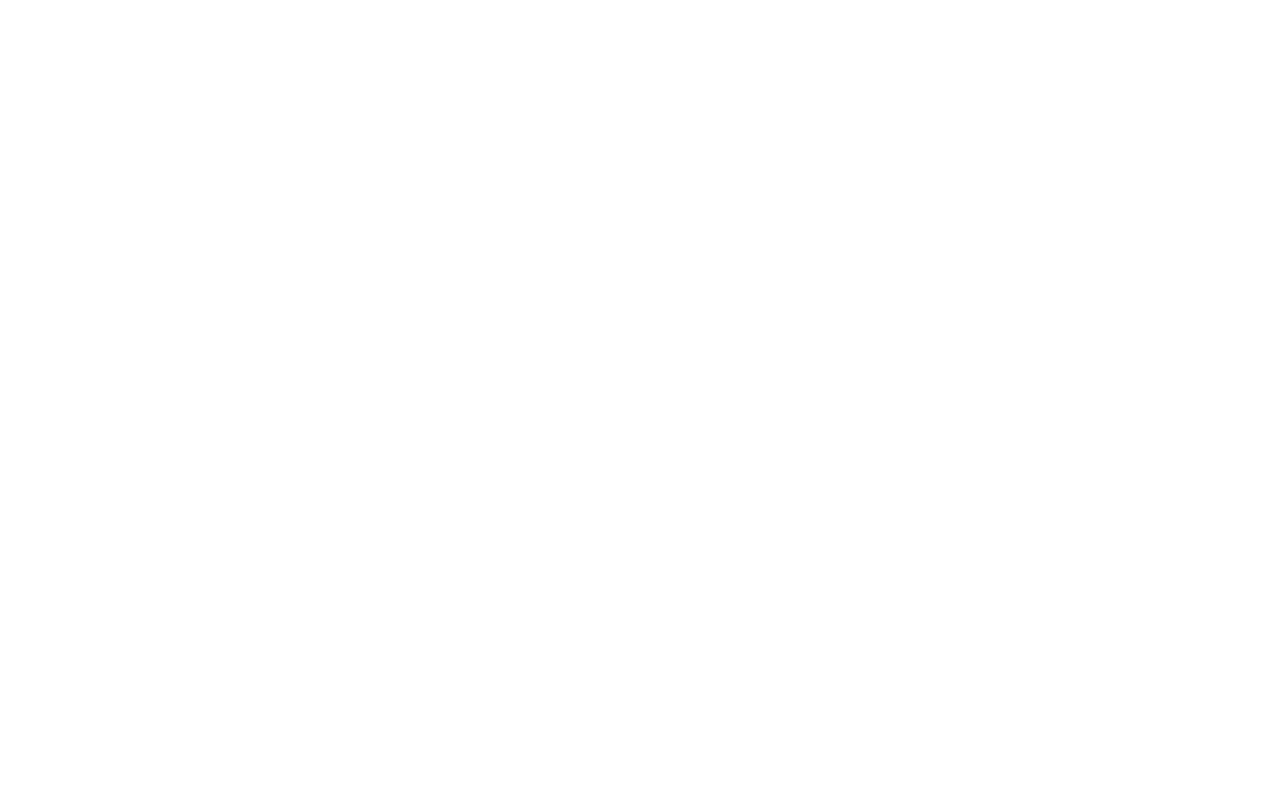
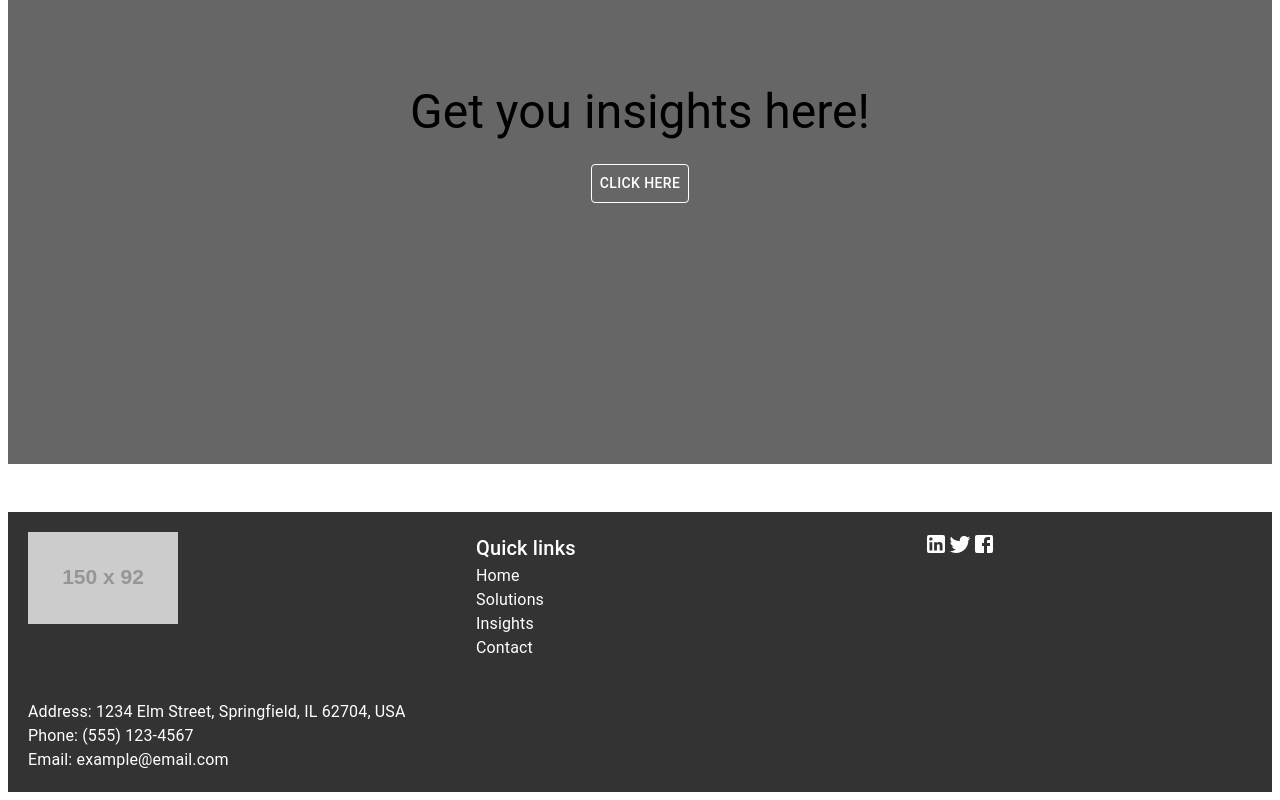
Before and after one commit to yousafanwar/InnoHubSolutions, a React (Vite) app: page /insights in a window 1280 px wide. Shown: the part 253-1053 px from the top of the page. Before the commit the page ends 800 px from the top, so only its background shows below. Built offline with nearby package versions, Linux system fonts and the light colour scheme.

Commit message:
UI fixes

```diff
--- a/package.json
+++ b/package.json
@@ -12,6 +12,7 @@
   "dependencies": {
     "@emotion/react": "^11.13.3",
     "@emotion/styled": "^11.13.0",
+    "@mui/icons-material": "^6.1.6",
     "@mui/material": "^6.1.6",
     "axios": "^1.7.7",
     "react": "^18.3.1",
--- a/src/App.tsx
+++ b/src/App.tsx
@@ -7,6 +7,7 @@
 import Contact from "./pages/Contact"
 import Insights from "./pages/Insights"
 import Solutions from "./pages/Solutions"
+import Footer from "./Views/Footer";
 
 function App() {
 
@@ -19,8 +20,8 @@
           <Route path="/contact" element={<Contact />} />
           <Route path="/insights" element={<Insights />} />
           <Route path="/solutions" element={<Solutions />} />
-
         </Routes>
+          <Footer />
       </BrowserRouter>
     </>
   )
--- /dev/null
+++ b/src/Views/Footer.tsx
@@ -0,0 +1,106 @@
+import { useState, useEffect } from 'react';
+import Grid from '@mui/material/Grid';
+import { Typography, Box } from '@mui/material';
+import { useNavigate } from "react-router-dom";
+import {LinkedIn, Twitter, Facebook} from "@mui/icons-material"
+
+
+const Footer = () => {
+  const navigate = useNavigate();
+
+  return (
+    <Grid
+      container
+      gap={5}
+      sx={{
+        width: "100%",
+        backgroundColor: "#333333",
+        padding: "20px",
+        color: "white",
+        textAlign: { xs: 'center', sm: 'left' }
+      }}
+    >
+      <Grid
+        item
+        xs={12}
+        sm={4}
+        md={4}
+        sx={{ display: 'flex', justifyContent: { xs: 'center', sm: 'flex-start' }, marginBottom: { xs: "15px", sm: "0" } }}
+      >
+        <Box sx={{ maxWidth: "150px" }}>
+          <img
+            srcSet="https://via.placeholder.com/150/92c952"
+            src="https://via.placeholder.com/150/92c952"
+            alt="accusamus beatae ad facilis cum similique qui sunt"
+            loading="lazy"
+            style={{ width: "100%", height: "auto" }}
+          />
+        </Box>
+      </Grid>
+
+      <Grid
+        item
+        xs={12}
+        sm={4}
+        md={4}
+        direction="column"
+
+      >
+        <Typography variant="h6">Quick links</Typography>
+        <Typography onClick={() => { navigate("/") }} sx={{
+          textAlign: {
+            xs: "center", sm: "left", '&:hover': {
+              cursor: "pointer",
+              color: "#CCCCCC"
+            }
+          }
+        }} variant="body1">Home</Typography>
+        <Typography onClick={() => { navigate("/solutions") }} sx={{
+          textAlign: {
+            xs: "center", sm: "left", '&:hover': {
+              cursor: "pointer",
+              color: "#CCCCCC"
+            }
+          }
+        }} variant="body1">Solutions</Typography>
+        <Typography onClick={() => { navigate("/insights") }} sx={{
+          textAlign: {
+            xs: "center", sm: "left", '&:hover': {
+              cursor: "pointer",
+              color: "#CCCCCC"
+            }
+          }
+        }} variant="body1">Insights</Typography>
+        <Typography onClick={() => { navigate("/contact") }} sx={{
+          textAlign: {
+            xs: "center", sm: "left", '&:hover': {
+              cursor: "pointer",
+              color: "#CCCCCC"
+            }
+          }
+        }} variant="body1">Contact</Typography>
+      </Grid>
+
+      <Grid>
+      <LinkedIn />
+      <Twitter />
+      <Facebook/>
+      </Grid>
+
+      <Grid
+        item
+        xs={12}
+        sm={4}
+        md={4}
+        direction="column"
+        sx={{ textAlign: { xs: "center", sm: "left" } }}
+      >
+        <Typography variant="body1">Address: 1234 Elm Street, Springfield, IL 62704, USA</Typography>
+        <Typography variant="body1">Phone: (555) 123-4567</Typography>
+        <Typography variant="body1">Email: example@email.com</Typography>
+      </Grid>
+    </Grid>
+  );
+}
+
+export default Footer;
--- a/src/Views/NavBar.tsx
+++ b/src/Views/NavBar.tsx
@@ -5,12 +5,11 @@
 import IconButton from '@mui/material/IconButton';
 import Typography from '@mui/material/Typography';
 import Menu from '@mui/material/Menu';
-//import MenuIcon from '@mui/icons-material/Menu';
+import MenuIcon from '@mui/icons-material/Menu';
 import Container from '@mui/material/Container';
 import Button from '@mui/material/Button';
 import MenuItem from '@mui/material/MenuItem';
-//import AdbIcon from '@mui/icons-material/Adb';
-import { useNavigate  } from "react-router-dom";
+import { useNavigate } from "react-router-dom";
 
 
 const pages = ['Home', 'Solutions', 'Insights', 'Contact'];
@@ -26,8 +25,11 @@
 
     const handleCloseNavMenu = (page: string) => {
         setAnchorElNav(null);
-
-       navigate(`/${page.toLowerCase()}`);
+        if (page === 'Home') {
+            navigate(`/`);
+        } else {
+            navigate(`/${page.toLowerCase()}`);
+        }
     };
 
 
@@ -35,7 +37,7 @@
     return (
         <>
             <AppBar position="static">
-                <Container maxWidth="xl" disableGutters sx={{backgroundColor: '#333333'}}>
+                <Container maxWidth="xl" disableGutters sx={{ backgroundColor: '#333333' }}>
                     <Toolbar >
                         {/* <AdbIcon sx={{ display: { xs: 'none', md: 'flex' }, mr: 1 }} /> */}
                         <Typography
@@ -66,6 +68,8 @@
                                 onClick={handleOpenNavMenu}
                                 color="inherit"
                             >
+                                <MenuIcon />
+
                                 {/* <MenuIcon /> */}
                             </IconButton>
                             <Menu
@@ -121,9 +125,11 @@
                                 </Button>
                             ))}
                         </Box>
-                        <Button onClick={() => {navigate("/solutions")}} sx={{backgroundColor: "#4A4A4F", color: 'white', '&:hover': {
-      backgroundColor: "#5C5C60",
-    }}}>Join Us</Button>
+                        <Button onClick={() => { navigate("/solutions") }} sx={{
+                            backgroundColor: "#4A4A4F", color: 'white', '&:hover': {
+                                backgroundColor: "#5C5C60",
+                            }
+                        }}>Join Us</Button>
                     </Toolbar>
                 </Container>
             </AppBar>
--- a/src/pages/HomePage.tsx
+++ b/src/pages/HomePage.tsx
@@ -1,25 +1,63 @@
+import { useState, useEffect } from 'react';
 import Typography from '@mui/material/Typography';
-import { Button, Grid2 } from '@mui/material';
+import { Button, Grid } from '@mui/material';
 import { useNavigate  } from "react-router-dom";
 import '../styles/HomePage.css';
+import axios from 'axios';
 
+interface Photos{
+  id: number,
+  title: string,
+  url: string,
+  thumbnailUrl: string
+}
+const HomePage = () => {
+    const [photoData, setPhotoData] = useState<Photos[] | null>(null);
+    const navigate = useNavigate();
 
-const HomePage = () => {
-    const navigate = useNavigate();
+    useEffect(() => {
+        const fetchData = async () => {
+          try{
+            const response = await axios.get('https://jsonplaceholder.typicode.com/photos');
+            const result = response.data.slice(0, 3);
+            setPhotoData(result);
+          }catch(error){
+            console.error(error)
+          }
+        }
+
+      fetchData();
+    }, [])
 
     return(
         <>
         <div className="parallax">
-        <Grid2 gap={3} sx={{display: 'flex', justifyContent: 'center', alignItems: 'center', height: '80vh', flexDirection: 'column'}}>
+        <Grid gap={3} sx={{display: 'flex', justifyContent: 'center', alignItems: 'center', height: '80vh', flexDirection: 'column'}}>
         <Typography variant="h3" sx={{color: "#F7F7F8"}}>Transform Your Ideas into Reality with InnoHub</Typography>
-        <Grid2 gap={2} sx={{display: "flex", flexDirection: "column", color: "#E1E1E3	"}}>
+        <Grid gap={2} sx={{display: "flex", flexDirection: "column", color: "#E1E1E3"}}>
         <Typography variant="h4">Your Partner in Innovation and Growth</Typography>
         <Button variant="contained" onClick={() => {navigate("/solutions")}} sx={{backgroundColor: "#4A4A4F",'&:hover': {
       backgroundColor: "#5C5C60",
     }}}>Get Started</Button>
-        </Grid2>
-        </Grid2>
+        </Grid>
+        </Grid>
         </div>
+
+        <Grid container sx={{display: "flex", flexDirection: { xs: "column", md: "row" }, justifyContent: "space-between", alignItems: "center", overflow: "hidden"}}>
+          <Grid item xs={12} md={6} sx={{ display: "flex", justifyContent: "center", mb: { xs: 2, md: 0 } }}>
+         { photoData &&  <img
+        srcSet={photoData[0].url}
+        src={photoData[0].url}
+        alt={photoData[0].title}
+        loading="lazy"
+        style={{ width: "100%", maxWidth: "500px", height: "auto" }}
+      />}
+          </Grid>
+          <Grid  item xs={12} md={6} sx={{ padding: '20px', textAlign: { xs: 'center', md: 'left' } }}>
+          <Typography variant='body1'>Lorem ipsum dolor sit amet, consectetur adipiscing elit, sed do eiusmod tempor incididunt ut labore et dolore magna aliqua. Ut enim ad minim veniam, quis nostrud exercitation ullamco laboris nisi ut aliquip ex ea commodo consequat. Duis aute irure dolor in reprehenderit in voluptate velit esse cillum dolore eu fugiat nulla pariatur. Excepteur sint occaecat cupidatat non proident, sunt in culpa qui officia deserunt mollit anim id est laborum.
+          Sed ut perspiciatis unde omnis iste natus error sit voluptatem accusantium doloremque laudantium, totam rem aperiam, eaque ipsa quae ab illo inventore veritatis et quasi architecto beatae vitae dicta sunt explicabo. Nemo enim ipsam voluptatem quia voluptas sit aspernatur aut odit aut fugit, sed quia consequuntur magni dolores eos qui ratione voluptatem sequi nesciunt. Neque porro quisquam est, qui dolorem ipsum quia dolor sit amet, consectetur, adipisci velit, sed quia non numquam eius modi tempora incidunt ut labore et dolore magnam aliquam quaerat voluptatem. Ut enim ad minima veniam, quis nostrum exercitationem ullam corporis suscipit laboriosam, nisi ut aliquid ex ea commodi consequatur? Quis autem vel eum iure reprehenderit qui in ea voluptate velit esse quam nihil molestiae consequatur, vel illum qui dolorem eum fugiat quo voluptas nulla pariatur?</Typography>
+        </Grid>
+        </Grid>
         </>
         )
 }
--- a/src/pages/Insights.tsx
+++ b/src/pages/Insights.tsx
@@ -24,10 +24,14 @@
 
     const fetchData = async () => {
         setOpen(true);
+        try {
             const response = await axios.get('https://jsonplaceholder.typicode.com/posts');
             const result = await response.data.slice(0, 3);
             setPosts(result);
             setOpen(false);
+        } catch (error) {
+            console.error(error)
+        }
 
 
     }
@@ -49,9 +53,18 @@
 
 
     return (
-        <Box gap={3} sx={{ display: "flex", justifyContent: "center", alignItems: "center", flexDirection: "column", padding: 3 }}>
+        <Box>
+
+            <Grid gap={3} sx={{ display: "flex", justifyContent: "center", alignItems: "center", flexDirection: "column", height: { xs: '60vh', md: '80vh' }, width: "100%", backgroundColor: "#666666" }}>
                 <Typography variant='h3'>Get you insights here!</Typography>
-            <Button variant="contained" sx={{ backgroundColor: "#4A4A4F", '&:hover': { backgroundColor: "#5C5C60" } }} onClick={fetchData}>Click here</Button>
+                <Button sx={{ color: "white", backgroundColor: "inherit", border:"0.5mm solid white", '&:hover': { color: "black", backgroundColor: "white" } }} onClick={fetchData}>Click here</Button>
+            </Grid>
+
+
+
+            <Grid gap={3} sx={{ display: "flex", justifyContent: "center", alignItems: "center", flexDirection: "column", padding: 3 }}>
+
+
                 <Backdrop
                     sx={(theme) => ({ color: 'black', zIndex: theme.zIndex.drawer + 1 })}
                     open={open}
@@ -85,6 +98,7 @@
                     }
 
                 </Box>
+            </Grid>
         </Box>
     )
 }
```
Also changed, not shown: src/pages/Solutions.tsx (+12 -11 lines), 1 other file (tests, documents, lock files or other folders). Lines whose indentation alone changed are shown as unchanged.
